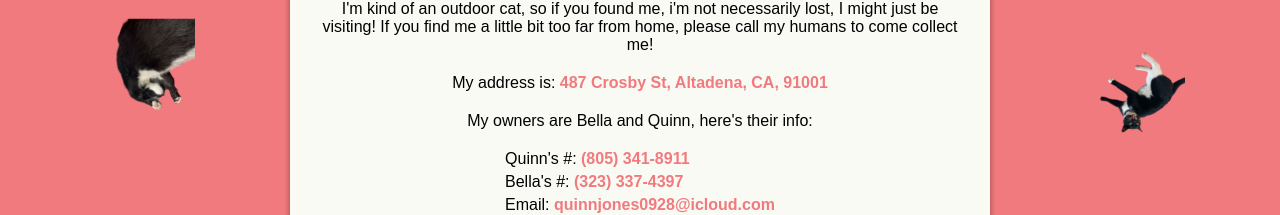
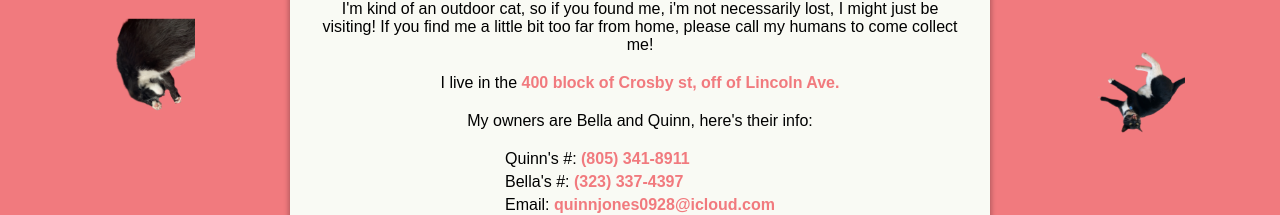
Before and after one commit to quinnkazuojones/jax, a plain HTML site: page index.html in a window 1280 px wide. Shown: the part 239-454 px from the top of the page. Drawn offline with Linux system fonts and the light colour scheme.

Commit message:
Update index.html

```diff
--- a/index.html
+++ b/index.html
@@ -102,7 +102,7 @@
             <div class="center">
                 <h1>Hi, my name is Jax!</h1>
                 <p style="text-align: center;">I'm kind of an outdoor cat, so if you found me, i'm not necessarily lost, I might just be visiting! If you find me a little bit too far from home, please call my humans to come collect me!</p>
-                <p style="text-align: center;">My address is: <a target="_blank" href="https://goo.gl/maps/569AqwbrijnTDaaD7">487 Crosby St, Altadena, CA, 91001</a></p>
+                <p style="text-align: center;">I live in the <a>400 block of Crosby st, off of Lincoln Ave.</a></p>
                 <p>My owners are Bella and Quinn, here's their info:</p>
                 <ul>
                     <li>Quinn's #: <a href="tel:805-341-8911">(805) 341-8911</a></li>
```
